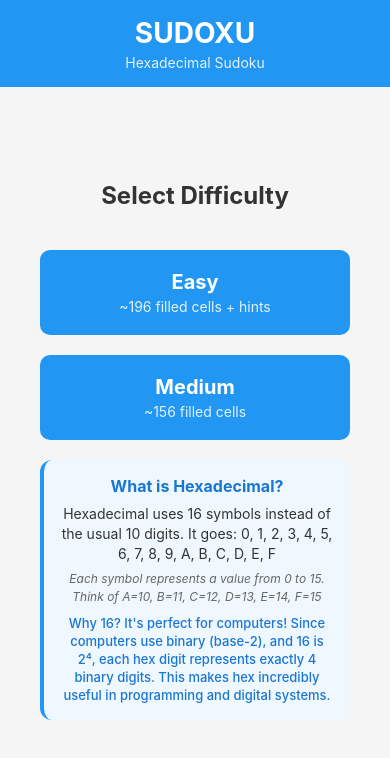
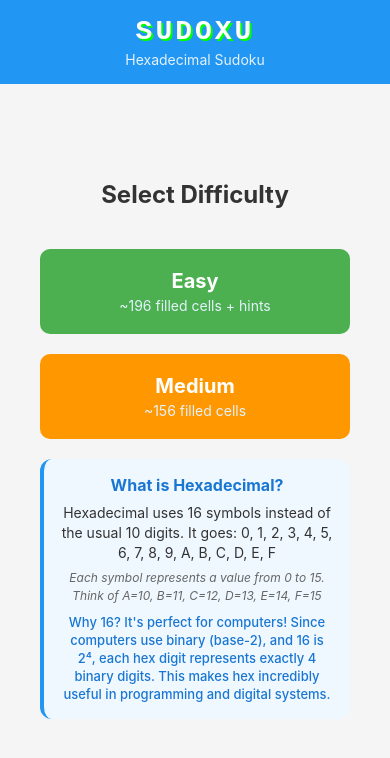
Before and after one commit to tonybaloney/Sudoxu, a React Native app: screen / in a window 390 px wide. Shown: the top 758 px of the page. Built offline with nearby package versions, Linux system fonts and the light colour scheme.

Commit message:
colorful home screen

```diff
--- a/App.js
+++ b/App.js
@@ -600,7 +600,7 @@ export default function App() {
           <Text style={styles.menuTitle}>Select Difficulty</Text>
 
           <TouchableOpacity
-            style={styles.difficultyButton}
+            style={[styles.difficultyButton, styles.easyButton]}
             onPress={() => startNewGame('easy')}
           >
             <Text style={styles.difficultyButtonText}>Easy</Text>
@@ -608,7 +608,7 @@ export default function App() {
           </TouchableOpacity>
 
           <TouchableOpacity
-            style={styles.difficultyButton}
+            style={[styles.difficultyButton, styles.mediumButton]}
             onPress={() => startNewGame('medium')}
           >
             <Text style={styles.difficultyButtonText}>Medium</Text>
@@ -730,6 +730,11 @@ const styles = StyleSheet.create({
     fontSize: 28,
     fontWeight: 'bold',
     color: '#FFFFFF',
+    fontFamily: Platform.OS === 'ios' ? 'Courier New' : 'monospace',
+    letterSpacing: 3,
+    textShadowColor: '#00FF00',
+    textShadowOffset: { width: 2, height: 2 },
+    textShadowRadius: 0,
   },
   subtitle: {
     fontSize: 14,
@@ -892,6 +897,12 @@ const styles = StyleSheet.create({
     borderRadius: 10,
     marginBottom: 20,
     alignItems: 'center',
+  },
+  easyButton: {
+    backgroundColor: '#4CAF50', // Green
+  },
+  mediumButton: {
+    backgroundColor: '#FF9800', // Orange
   },
   difficultyButtonText: {
     fontSize: 20,
```
Also changed, not shown: 3 other files (tests, documents, lock files or other folders).
